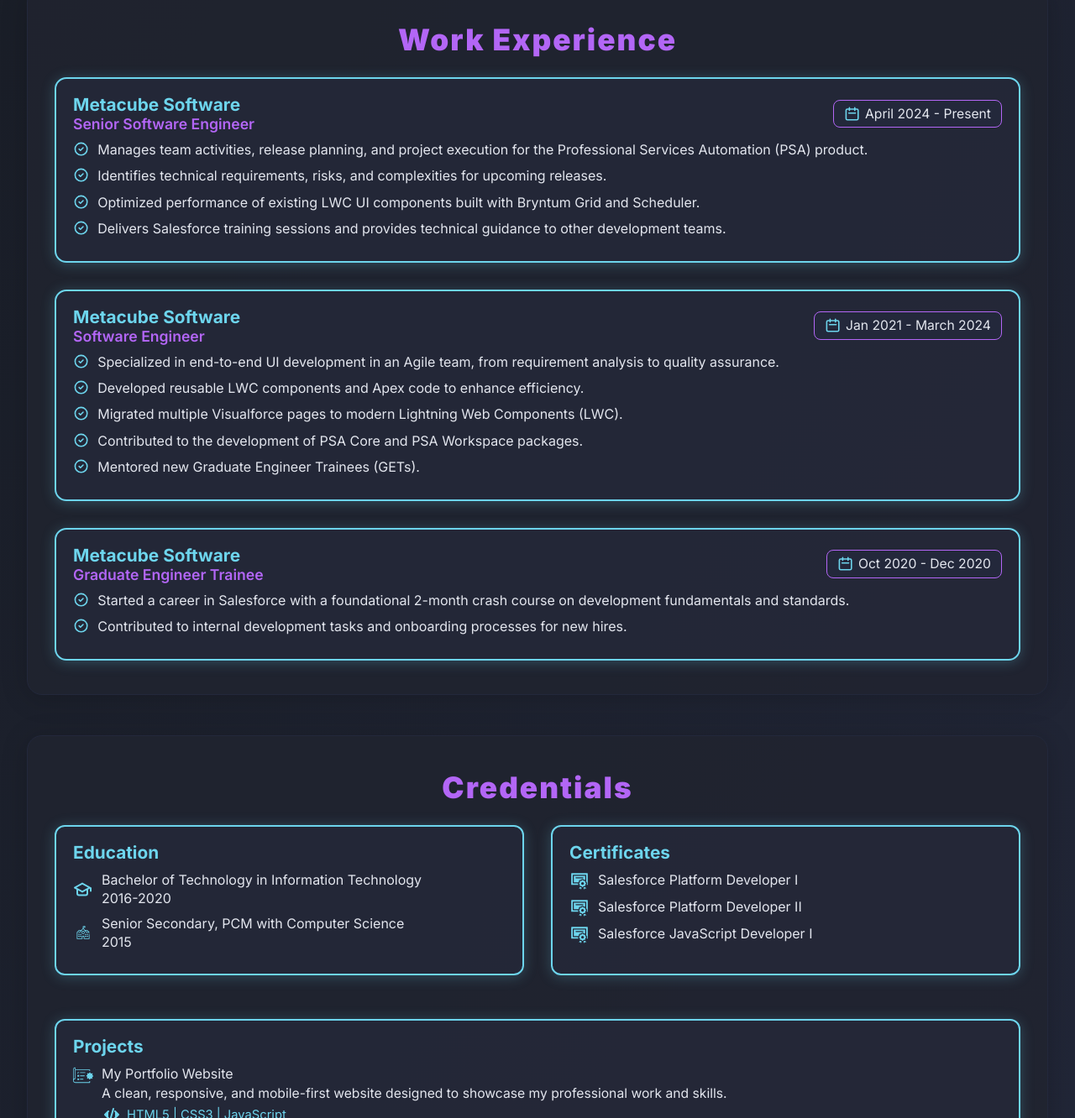
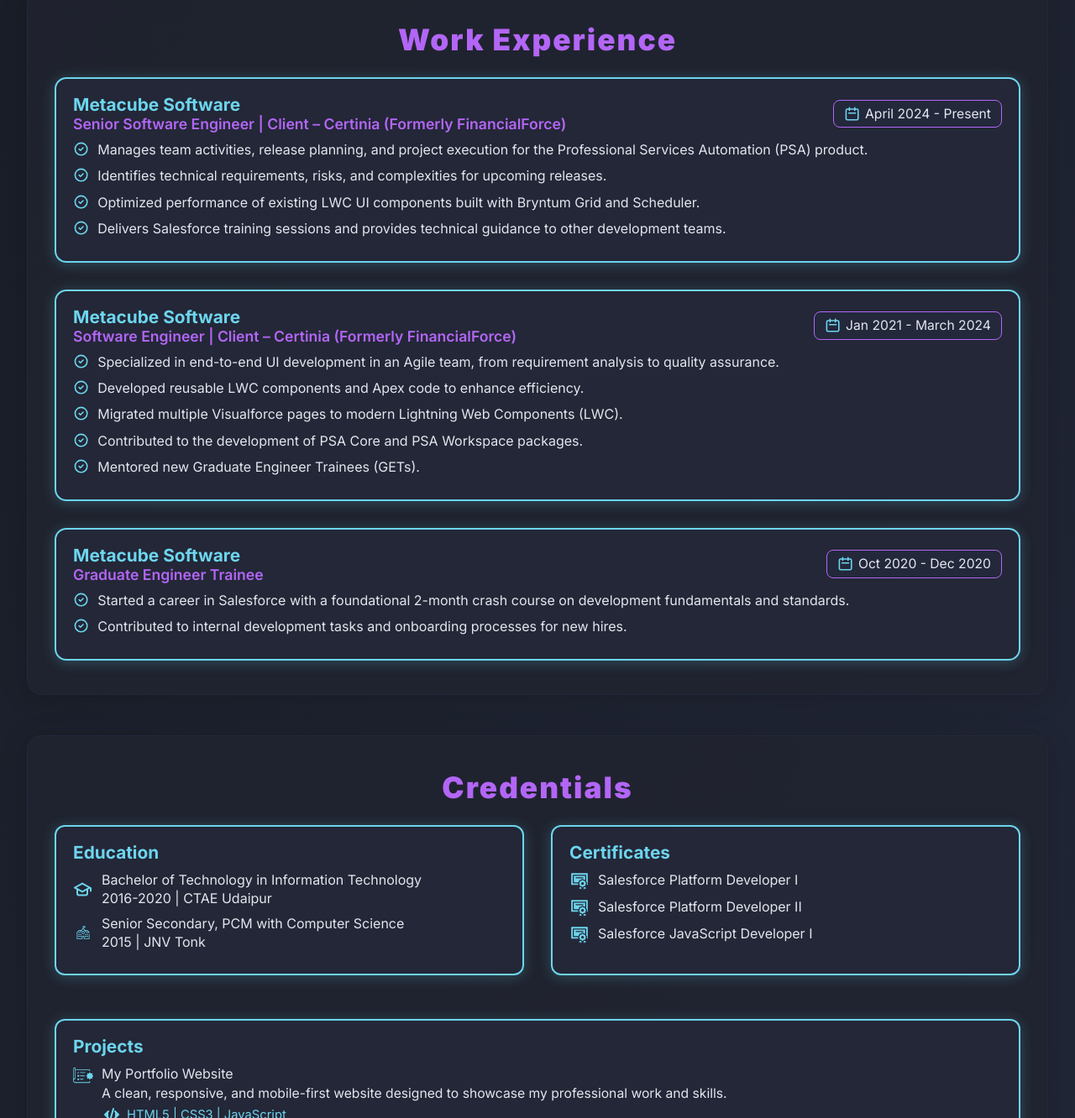
Before and after one commit to rupesh0/portfolio-website, a plain HTML site: page index.html in a window 1280 px wide. Shown: the part 882-2214 px from the top of the page at 84% size. Drawn offline with Linux system fonts and the light colour scheme.

Commit message:
Minor desc added

```diff
--- a/index.html
+++ b/index.html
@@ -94,7 +94,10 @@
                         <div class="experience-details">
                             <div class="experience-company-post">
                                 <h3>Metacube Software</h3>
-                                <h4>Senior Software Engineer</h4>
+                                <h4>
+                                    Senior Software Engineer | Client – Certinia
+                                    (Formerly FinancialForce)
+                                </h4>
                             </div>
                             <div class="experience-duration">
                                 <svg
@@ -208,7 +211,10 @@
                         <div class="experience-details">
                             <div class="experience-company-post">
                                 <h3>Metacube Software</h3>
-                                <h4>Software Engineer</h4>
+                                <h4>
+                                    Software Engineer | Client – Certinia
+                                    (Formerly FinancialForce)
+                                </h4>
                             </div>
                             <div class="experience-duration">
                                 <svg
@@ -431,7 +437,7 @@
                                             >Bachelor of Technology in
                                             Information Technology</span
                                         >
-                                        <span>2016-2020</span>
+                                        <span>2016-2020 | CTAE Udaipur</span>
                                     </div>
                                 </li>
                                 <li class="edu-item">
@@ -481,7 +487,7 @@
                                             >Senior Secondary, PCM with Computer
                                             Science</span
                                         >
-                                        <span>2015</span>
+                                        <span>2015 | JNV Tonk</span>
                                     </div>
                                 </li>
                             </ul>
```
